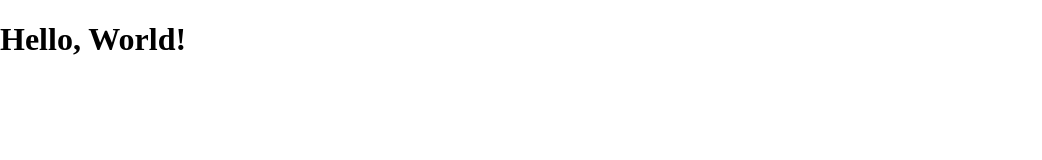
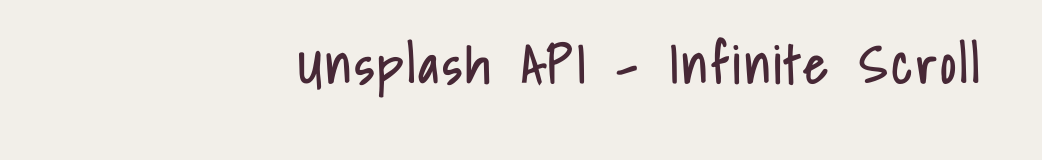
Before and after one commit to angelammor/infinite-scroll, a plain HTML site: page index.html in a window 1280 px wide. Shown: the whole page, without its empty margins (0-1042 px from the left). Drawn offline with Linux system fonts and the light colour scheme.

Commit message:
setting up elements and styles for project

```diff
--- a/index.html
+++ b/index.html
@@ -6,11 +6,11 @@
     <meta name="viewport" content="width=device-width, initial-scale=1.0">
     <title>Infinite Scroll</title>
     <link rel="icon" type="image/png" href="https://t3.gstatic.com/faviconV2?client=SOCIAL&type=FAVICON&fallback_opts=TYPE,SIZE,URL&url=http://css-tricks.com&size=16">
-    <link rel="stylesheet" href="https://cdnjs.cloudflare.com/ajax/libs/font-awesome/6.2.0/css/all.min.css">
     <link rel="stylesheet" href="style.css">
 </head>
 <body>
-    <h1>Hello, World!</h1>
+    <!-- Title -->
+    <h1>Unsplash API - Infinite Scroll</h1>
     <!-- Script -->
     <script src="script.js"></script>
 </body>
--- a/style.css
+++ b/style.css
@@ -1,8 +1,24 @@
+@import url('https://fonts.googleapis.com/css2?family=Shadows+Into+Light&display=swap');
+
 html {
     box-sizing: border-box;
 }
 
 body {
     margin: 0;
-    min-height: 100vh;
+    font-family: 'Shadows Into Light', sans-serif;
+    background: #F2EFE9;
 }
+
+h1 {
+    color: #472836;
+    text-align: center;
+    margin-top: 25px;
+    margin-bottom: 15px;
+    font-size: 50px;
+    letter-spacing: 5px;
+}
+
+h2 {
+    color:#AA6373;
+}
```
